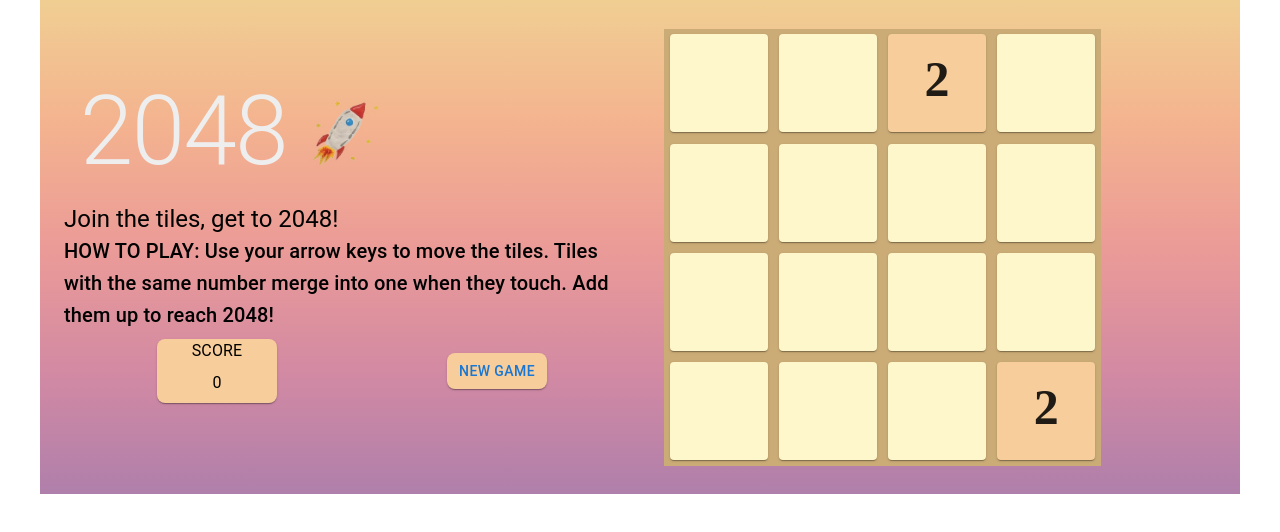
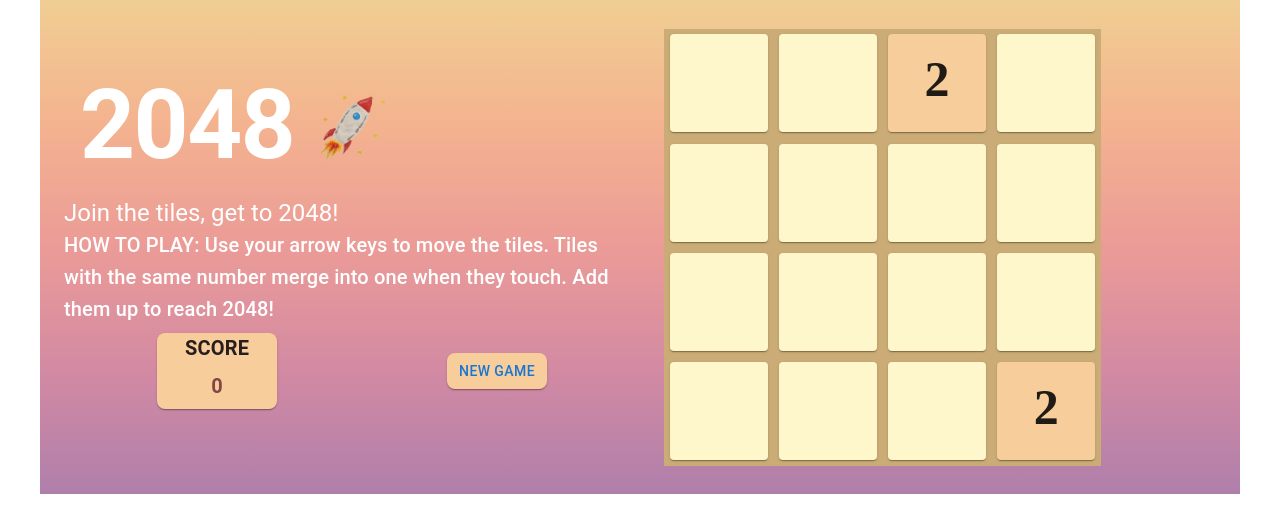
Before and after one commit to reenasoni3001/2048game, a React (Create React App) app: page / in a window 1280 px wide. Shown: the top 532 px of the page. Built offline with nearby package versions, Linux system fonts and the light colour scheme.

Commit message:
added animation for title

```diff
--- a/src/components/Header.css
+++ /dev/null
@@ -1,27 +0,0 @@
-.heading {
-  text-transform: uppercase;
-  background-image: linear-gradient(
-    -225deg,
-    #231557 0%,
-    #44107a 29%,
-    #ff1361 67%,
-    #fff800 100%
-  );
-  background-size: auto auto;
-  background-clip: border-box;
-  background-size: 200% auto;
-  color: #fff;
-  background-clip: text;
-  text-emphasis-color: transparent;
-  -webkit-background-clip: text;
-  -webkit-text-fill-color: transparent;
-  animation: textclip 2s linear infinite;
-  display: inline-block;
-  font-size: 190px;
-}
-
-@keyframes textclip {
-  to {
-    background-position: 200% center;
-  }
-}
--- a/src/components/Header.jsx
+++ b/src/components/Header.jsx
@@ -1,10 +1,36 @@
-import { Box, Button, styled, Typography } from "@mui/material";
+import { Box, Button, keyframes, styled, Typography } from "@mui/material";
 import React from "react";
 import logo from "../assets/200w.webp";
 import { addNumber } from "../Util/handleSwipeFunctions";
 
+const textPopUpTop = keyframes`
+0% {
+  -webkit-transform: translateY(0);
+          transform: translateY(0);
+  -webkit-transform-origin: 50% 50%;
+          transform-origin: 50% 50%;
+  text-shadow: none;
+}
+100% {
+  -webkit-transform: translateY(-50px);
+          transform: translateY(-50px);
+  -webkit-transform-origin: 50% 50%;
+          transform-origin: 50% 50%;
+  text-shadow: 0 1px 0 #cccccc, 0 2px 0 #cccccc, 0 3px 0 #cccccc, 0 4px 0 #cccccc, 0 5px 0 #cccccc, 0 6px 0 #cccccc, 0 7px 0 #cccccc, 0 8px 0 #cccccc, 0 9px 0 #cccccc, 0 50px 30px rgba(0, 0, 0, 0.3);
+}
+
+`;
+
 const Title = styled(Typography)(() => ({
-  color: "#eee",
+  color: "#fff",
+  fontWeight: "bold",
+  "&:hover": {
+    animation: `${textPopUpTop} 0.7s cubic-bezier(0.215, 0.610, 0.355, 1.000) both `,
+  },
+}));
+
+const Description = styled(Typography)(() => ({
+  color: "#fff",
 }));
 
 const Header = ({ score, state, setState, setScore }) => {
@@ -31,11 +57,11 @@
         <Box component="img" sx={{ height: 90 }} alt="2048!" src={logo} />
       </Box>
       <Box display="flex" justifyContent="flex-start" flexDirection="column">
-        <Typography variant="h5">Join the tiles, get to 2048!</Typography>
-        <Typography variant="h6" component="p">
+        <Description variant="h5">Join the tiles, get to 2048!</Description>
+        <Description variant="h6" component="p">
           HOW TO PLAY: Use your arrow keys to move the tiles. Tiles with the
           same number merge into one when they touch. Add them up to reach 2048!
-        </Typography>
+        </Description>
       </Box>
       <Box
         display="flex"
@@ -55,8 +81,25 @@
             background: "#F6CD9B",
           }}
         >
-          <Typography>SCORE</Typography>
-          <Typography sx={{ p: 1 }}>{score}</Typography>
+          <Typography
+            sx={{
+              fontWeight: "bold",
+              color: "#281e1e",
+              fontSize: "20px",
+            }}
+          >
+            SCORE
+          </Typography>
+          <Typography
+            sx={{
+              p: 1,
+              fontWeight: "bold",
+              color: "#824646",
+              fontSize: "20px",
+            }}
+          >
+            {score}
+          </Typography>
         </Box>
         <Button
           p={2}
```
